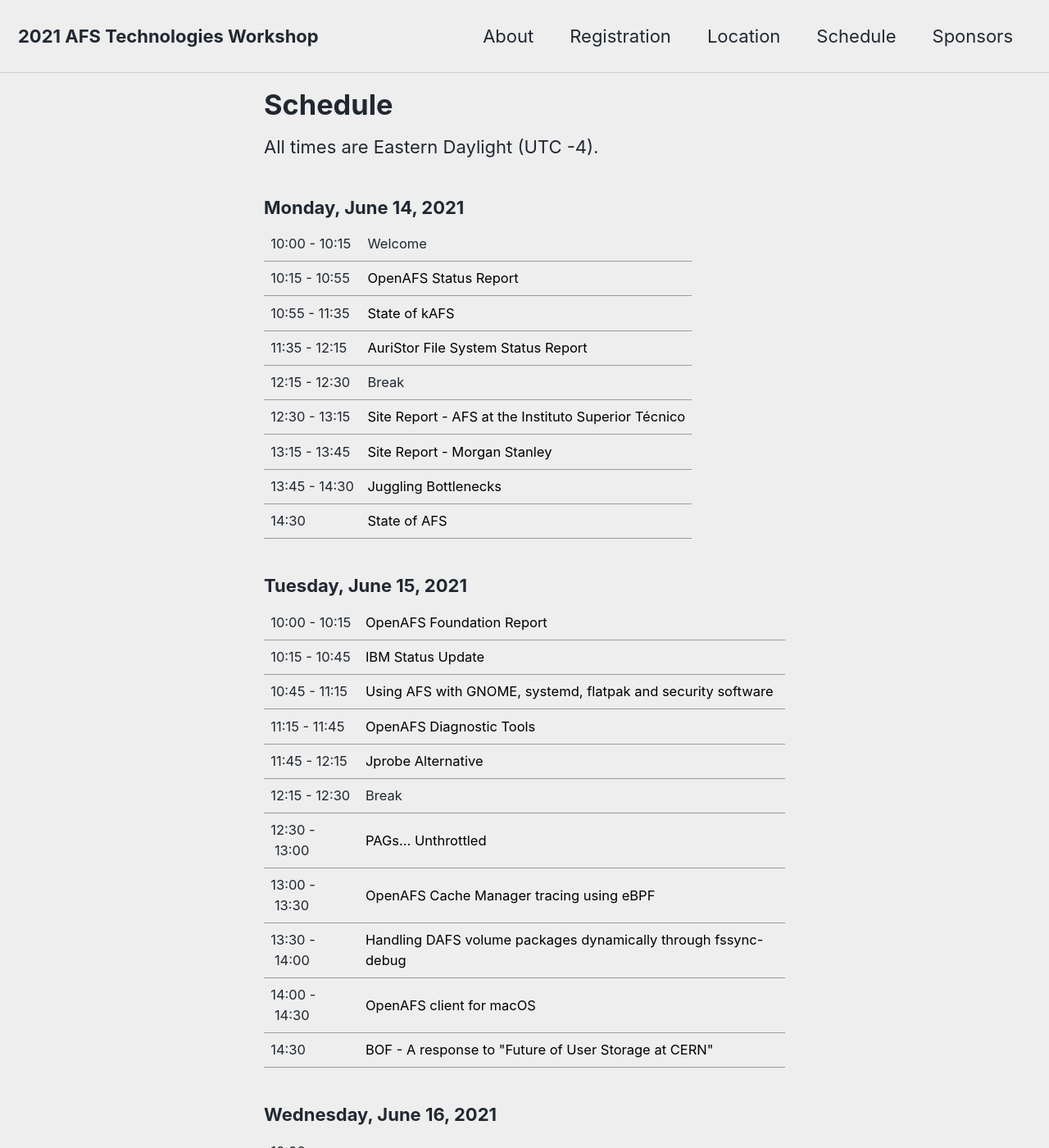
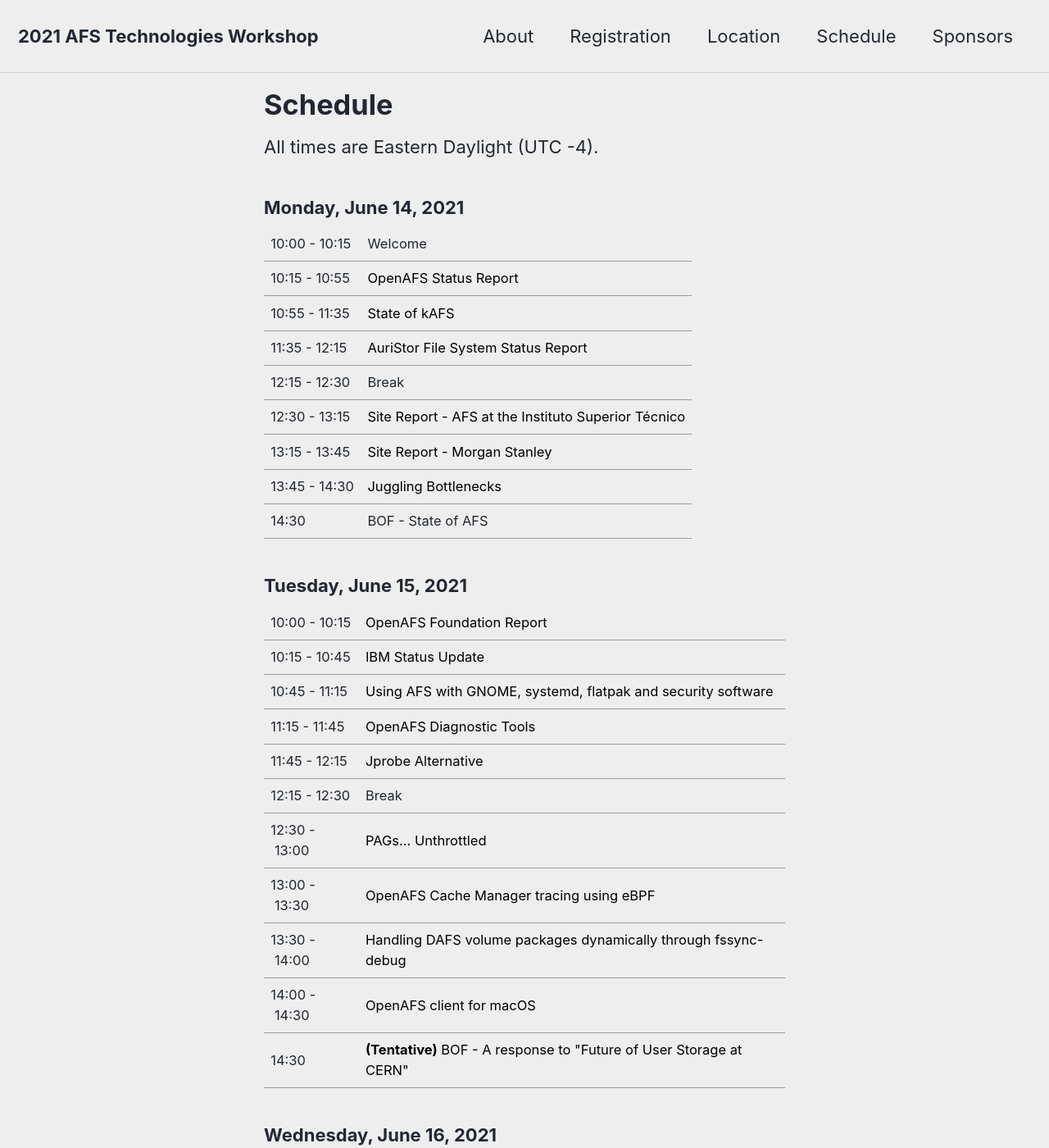
Before and after one commit to openafsfoundation/openafs-workshop.org, a Jekyll site: the page built from _pages/schedule.md, in a window 1280 px wide and 1400 px high. Shown: the whole window at 82% size. Built offline with Jekyll 4.4.1, drawn with Linux system fonts in a browser that asks for light colours; cached includes are drawn as plain includes; nearby versions of some CDN libraries.

Commit message:
Add tentative status to some of the BOF sessions
Add "BOF - " to day 1 "State of AFS".

Add "tentative" put by Tues and Wed BOFs.

In order to support the tentative status, add a new column the the
schedule yaml to mark which sessions are tentative, and which sessions
do not have a description (breaks, etc.)

```diff
--- a/_layouts/workshop/schedule.html
+++ b/_layouts/workshop/schedule.html
@@ -10,12 +10,16 @@
   {% for slot in day.slots %}
     {% assign time = slot[0] | replace: " ", "&nbsp;" %}
     {% assign title = slot[1] %}
+    {% assign status = slot[2] %}
+    {% assign link = title | slugify | prepend: "/talks/" | append: "/" | relative_url %}
+    {% if status contains "tentative" %}
+       {% assign title = title | prepend: "<strong>(Tentative)</strong> "%}
+    {% endif %}
     <tr>
       <td>{{ time }}</td>
-    {% if title == "Welcome" or title == "Break" or title == "Farewell" or title contains "TBD" %}
+    {% if status contains "nodesc" %}
       <td>{{ title }}</td>
     {% else %}
-      {% assign link = title | slugify | prepend: "/talks/" | append: "/" | relative_url %}
       <td><a class="schedule" href="{{ link }}">{{ title }}</a></td>
     {% endif %}
     </tr>
--- a/_pages/schedule.md
+++ b/_pages/schedule.md
@@ -5,41 +5,41 @@
 schedule:
   - day: Monday, June 14, 2021
     slots:
-      - ["10:00 - 10:15", "Welcome"]
-      - ["10:15 - 10:55", "OpenAFS Status Report"]
-      - ["10:55 - 11:35", "State of kAFS"]
-      - ["11:35 - 12:15", "AuriStor File System Status Report"]
-      - ["12:15 - 12:30", "Break"]
-      - ["12:30 - 13:15", "Site Report - AFS at the Instituto Superior Técnico"]
-      - ["13:15 - 13:45", "Site Report - Morgan Stanley"]
-      - ["13:45 - 14:30", "Juggling Bottlenecks"]
-      - ["14:30",         "State of AFS"]
+      - ["10:00 - 10:15", "Welcome", "nodesc"]
+      - ["10:15 - 10:55", "OpenAFS Status Report", ""]
+      - ["10:55 - 11:35", "State of kAFS", ""]
+      - ["11:35 - 12:15", "AuriStor File System Status Report", ""]
+      - ["12:15 - 12:30", "Break", "nodesc"]
+      - ["12:30 - 13:15", "Site Report - AFS at the Instituto Superior Técnico", ""]
+      - ["13:15 - 13:45", "Site Report - Morgan Stanley", ""]
+      - ["13:45 - 14:30", "Juggling Bottlenecks", ""]
+      - ["14:30",         "BOF - State of AFS", "nodesc"]
   - day: Tuesday, June 15, 2021
     slots:
-      - ["10:00 - 10:15", "OpenAFS Foundation Report"]
-      - ["10:15 - 10:45", "IBM Status Update"]
-      - ["10:45 - 11:15", "Using AFS with GNOME, systemd, flatpak and security software"]
-      - ["11:15 - 11:45", "OpenAFS Diagnostic Tools"]
-      - ["11:45 - 12:15", "Jprobe Alternative"]
-      - ["12:15 - 12:30", "Break"]
-      - ["12:30 - 13:00", "PAGs... Unthrottled"]
-      - ["13:00 - 13:30", "OpenAFS Cache Manager tracing using eBPF"]
-      - ["13:30 - 14:00", "Handling DAFS volume packages dynamically through fssync-debug"]
-      - ["14:00 - 14:30", "OpenAFS client for macOS"]
-      - ["14:30",         'BOF - A response to "Future of User Storage at CERN"']
+      - ["10:00 - 10:15", "OpenAFS Foundation Report", ""]
+      - ["10:15 - 10:45", "IBM Status Update", ""]
+      - ["10:45 - 11:15", "Using AFS with GNOME, systemd, flatpak and security software", ""]
+      - ["11:15 - 11:45", "OpenAFS Diagnostic Tools", ""]
+      - ["11:45 - 12:15", "Jprobe Alternative", ""]
+      - ["12:15 - 12:30", "Break", "nodesc"]
+      - ["12:30 - 13:00", "PAGs... Unthrottled", ""]
+      - ["13:00 - 13:30", "OpenAFS Cache Manager tracing using eBPF", ""]
+      - ["13:30 - 14:00", "Handling DAFS volume packages dynamically through fssync-debug", ""]
+      - ["14:00 - 14:30", "OpenAFS client for macOS", ""]
+      - ["14:30",         'BOF - A response to "Future of User Storage at CERN"', "tentative"]
   - day: Wednesday, June 16, 2021
     slots:
-      - ["10:00 - 10:30", "Wireshark and AFS3"]
-      - ["10:30 - 11:15", "Next Gen Ubik and the VLDB"]
-      - ["11:15 - 11:45", "AuriStor File System Ubik Services at Scale"]
-      - ["11:45 - 12:15", "No Namespace AFS and Software Deployment"]
-      - ["12:15 - 12:30", "Break"]
-      - ["12:30 - 13:00", "OpenAFS as Persistent Storage using Container Storage Interface plugin"]
-      - ["13:00 - 13:30", "Kata lightweight VMs for OpenAFS scalability testing"]
-      - ["13:30 - 13:50", "Auditing AFS at Morgan Stanley - past, present and future"]
-      - ["13:50 - 14:20", "AFS and Modern Compute"]
-      - ["14:20 - 14:40", "Farewell"]
-      - ["14:30",         "BOF - Containerization, Software Deployment, Persistent Storage and AFS"]
+      - ["10:00 - 10:30", "Wireshark and AFS3", ""]
+      - ["10:30 - 11:15", "Next Gen Ubik and the VLDB", ""]
+      - ["11:15 - 11:45", "AuriStor File System Ubik Services at Scale", ""]
+      - ["11:45 - 12:15", "No Namespace AFS and Software Deployment", ""]
+      - ["12:15 - 12:30", "Break", "nodesc"]
+      - ["12:30 - 13:00", "OpenAFS as Persistent Storage using Container Storage Interface plugin", ""]
+      - ["13:00 - 13:30", "Kata lightweight VMs for OpenAFS scalability testing", ""]
+      - ["13:30 - 13:50", "Auditing AFS at Morgan Stanley - past, present and future", ""]
+      - ["13:50 - 14:20", "AFS and Modern Compute", ""]
+      - ["14:20 - 14:40", "Farewell", "nodesc"]
+      - ["14:30",         "BOF - Containerization, Software Deployment, Persistent Storage and AFS", "tentative"]
 ---
 
 All times are Eastern Daylight (UTC -4).
```
